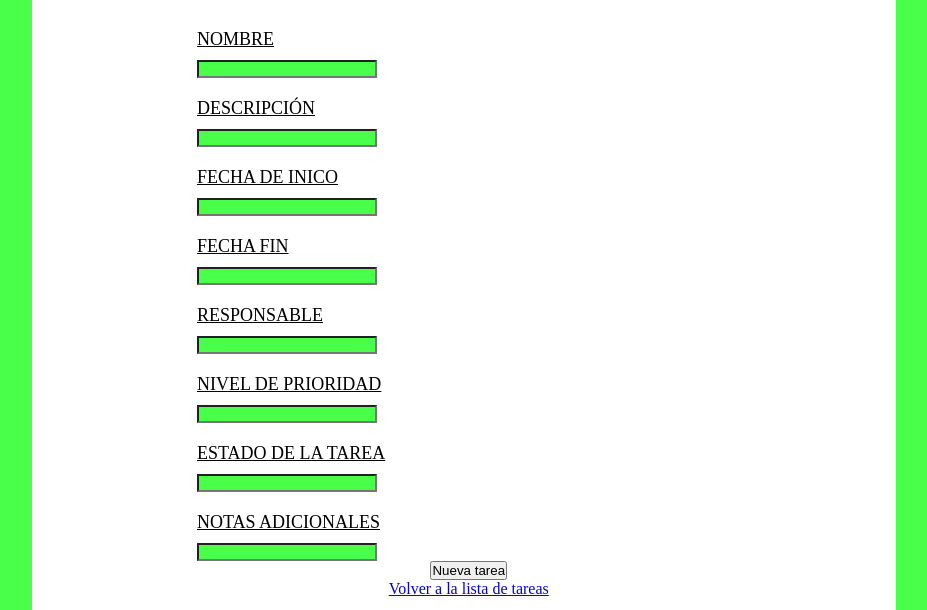
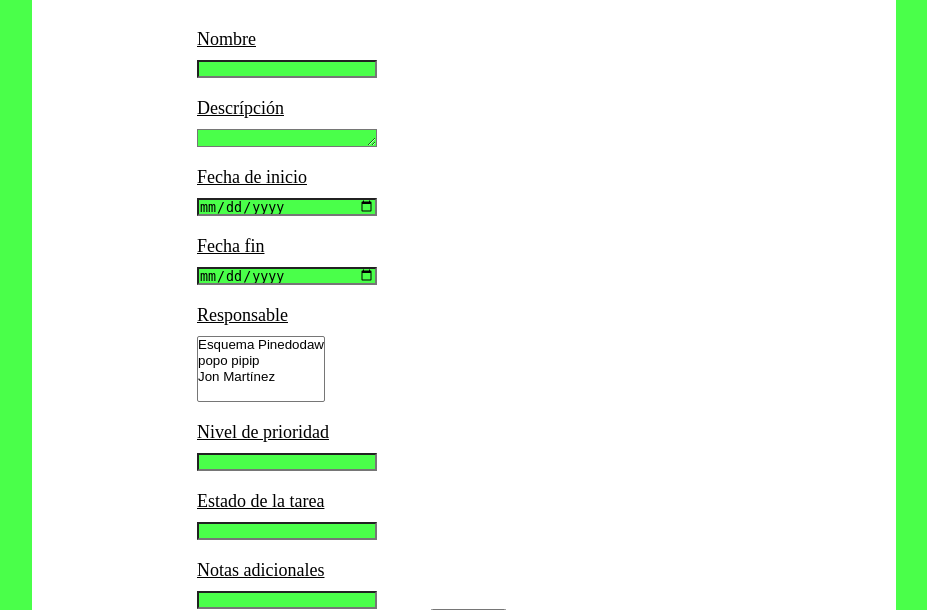
Before and after one commit to asiervelasco/IWEntregable2, a Django app: page /appEmpresaDjango/tarea/creacion/ in a window 1280 px wide. Shown: the part 221-831 px from the top of the page, without its empty margins (168-1095 px from the left). Run offline with Django 3.2, Linux system fonts and the light colour scheme; data comes from the database, SQL or seed files in the repository; both versions use the stored data as it was after the commit.

Commit message:
Avance con creador de tareas

```diff
--- a/empresaDjango/appEmpresaDjango/templates/crear_proyecto.html
+++ b/empresaDjango/appEmpresaDjango/templates/crear_proyecto.html
@@ -12,7 +12,7 @@
                 </div>
                 <input class="formulario_input" type="text" name="nombre"><br>
                 <div id="formulario">
-                    Descripción
+                    Descrípción
                 </div>
                 <textarea class="formulario_input" type="text" name="descripcion"></textarea><br>
                 <div id="formulario">
@@ -32,11 +32,11 @@
                 </div>
                 <input class="formulario_input" type="text" name="cliente">
                 <div id="formulario">
-                    Empleados
+                    Empleados que participan
                 </div>
                 <select id="select_empleados" name="empleados" multiple required>
                     {% for emp in listaempleados %}
-                    <option value="{{ emp.id }}"> {{ emp.nombre}}  {{emp.apellidos}}</option>
+                    <option value="{{ emp.id }}"> {{ emp.nombre}}  {{emp.apellido}}</option>
                     {% endfor %}
                 </select>
             </div>
--- a/empresaDjango/appEmpresaDjango/templates/crear_tarea.html
+++ b/empresaDjango/appEmpresaDjango/templates/crear_tarea.html
@@ -8,35 +8,39 @@
             {% csrf_token %}
             <div class="columna1">
                 <div id="formulario">
-                    NOMBRE
+                    Nombre
                 </div>
                 <input class="formulario_input" type="text" name="nombre"><br>
                 <div id="formulario">
-                    DESCRIPCIÓN
+                    Descrípción
                 </div>
-                <input class="formulario_input" type="text" name="descripcion"><br>
+                <textarea class="formulario_input" type="text" name="descripcion"></textarea><br>
                 <div id="formulario">
-                    FECHA DE INICO
+                    Fecha de inicio
                 </div>
-                <input class="formulario_input" type="datetime"  name="inicio"><br>
+                <input class="formulario_input" type="date"  name="inicio"><br>
                 <div id="formulario">
-                    FECHA FIN
+                    Fecha fin
                 </div>
-                <input class="formulario_input" type="datetime" name="fin"><br>
+                <input class="formulario_input" type="date" name="fin"><br>
                 <div id="formulario">
-                    RESPONSABLE
+                    Responsable
                 </div>
-                <input class="formulario_input" type="select" name="responsable">
+                <select id="select_responsable" name="responsable" multiple required>
+                    {% for emp in listaempleados %}
+                    <option value="{{ emp.id }}"> {{ emp.nombre}}  {{ emp.apellido }}</option>
+                    {% endfor %}
+                </select>
                 <div id="formulario">
-                    NIVEL DE PRIORIDAD
+                    Nivel de prioridad
                 </div>
                 <input class="formulario_input" type="text" name="prioridad"><br>
                 <div id="formulario">
-                    ESTADO DE LA TAREA
+                    Estado de la tarea
                 </div>
                 <input class="formulario_input" type="text" name="estado"><br>
                 <div id="formulario">
-                    NOTAS ADICIONALES
+                    Notas adicionales
                 </div>
                 <input class="formulario_input" type="text" name="notas"><br>
             </div>
--- a/empresaDjango/appEmpresaDjango/templates/empleado.html
+++ b/empresaDjango/appEmpresaDjango/templates/empleado.html
@@ -32,6 +32,7 @@
                         <td class="comptab"><a href="{% url 'empleadosDeleteView' empleado.id %}">ELIMINAR</a></td>
                     </tr>
                 </table>
+                <div><center><a href="{% url 'listaempleados' %}">Volver a la lista de empleados</a></center></div>
             </div>
         </div>
 
--- a/empresaDjango/appEmpresaDjango/templates/proyecto.html
+++ b/empresaDjango/appEmpresaDjango/templates/proyecto.html
@@ -31,6 +31,7 @@
                             </tr>
                         </tbody>
                     </table>
+                    <div><center><a href="{% url 'listaproyectos' %}">Volver a la lista de proyectos</a></center></div>
                 </div>
             </div>
         </div>
--- a/empresaDjango/appEmpresaDjango/urls.py
+++ b/empresaDjango/appEmpresaDjango/urls.py
@@ -12,7 +12,7 @@ urlpatterns = [
      path('tarea/lista/', views.pruebalistatarea, name='listatareas'),
      path('tarea/<int:pk>/', views.TareaDetailView.as_view(), name='tareaun'),
      path('tarea/crear/', views.creartarea, name='crear_tarea'),
-     path('tarea/creacion/', views.show_form1, name='creador_tarea'),
+     path('tarea/creacion/', views.showform_proy1, name='creador_tarea'),
      path('tarea/<int:pk>/eliminar/', views.eliminar_tarea, name='eliminar_tarea'),
 
      path('proyecto/lista/', views.pruebalistaproyecto, name='listaproyectos'),
--- a/empresaDjango/appEmpresaDjango/views.py
+++ b/empresaDjango/appEmpresaDjango/views.py
@@ -88,8 +88,12 @@ class TareaDetailView(DetailView):
         return context
 
 #Encargada de la creacion de tareas
-def show_form1(request):
-    return render(request, 'crear_tarea.html')
+def showform_proy1(request):
+    listaempleados = Empleado.objects.order_by('id')
+    context = {'listaempleados': listaempleados}
+    context['titulo_pagina'] = 'Crear tarea'
+    context['titulo_pagina1'] = 'Crear tarea'
+    return render(request, 'crear_tarea.html', context)
 
 def creartarea(request):
     nombre = request.POST["nombre"]
@@ -109,6 +113,11 @@ def creartarea(request):
     tarea.prioridad = prioridad
     tarea.estado = estado
     tarea.notas = notas
+    tarea.save()
+    listaempleados = request.POST.getlist("responsable")
+    for id in listaempleados:
+        empleado = Empleado.objects.get(pk=id)
+        tarea.responsable.add(empleado)
     tarea.save()
     return redirect('listatareas')
 
```
Also changed, not shown: empresaDjango/appEmpresaDjango/templates/eliminar_empleado.html (+6 -1 lines), empresaDjango/db.sqlite3.
